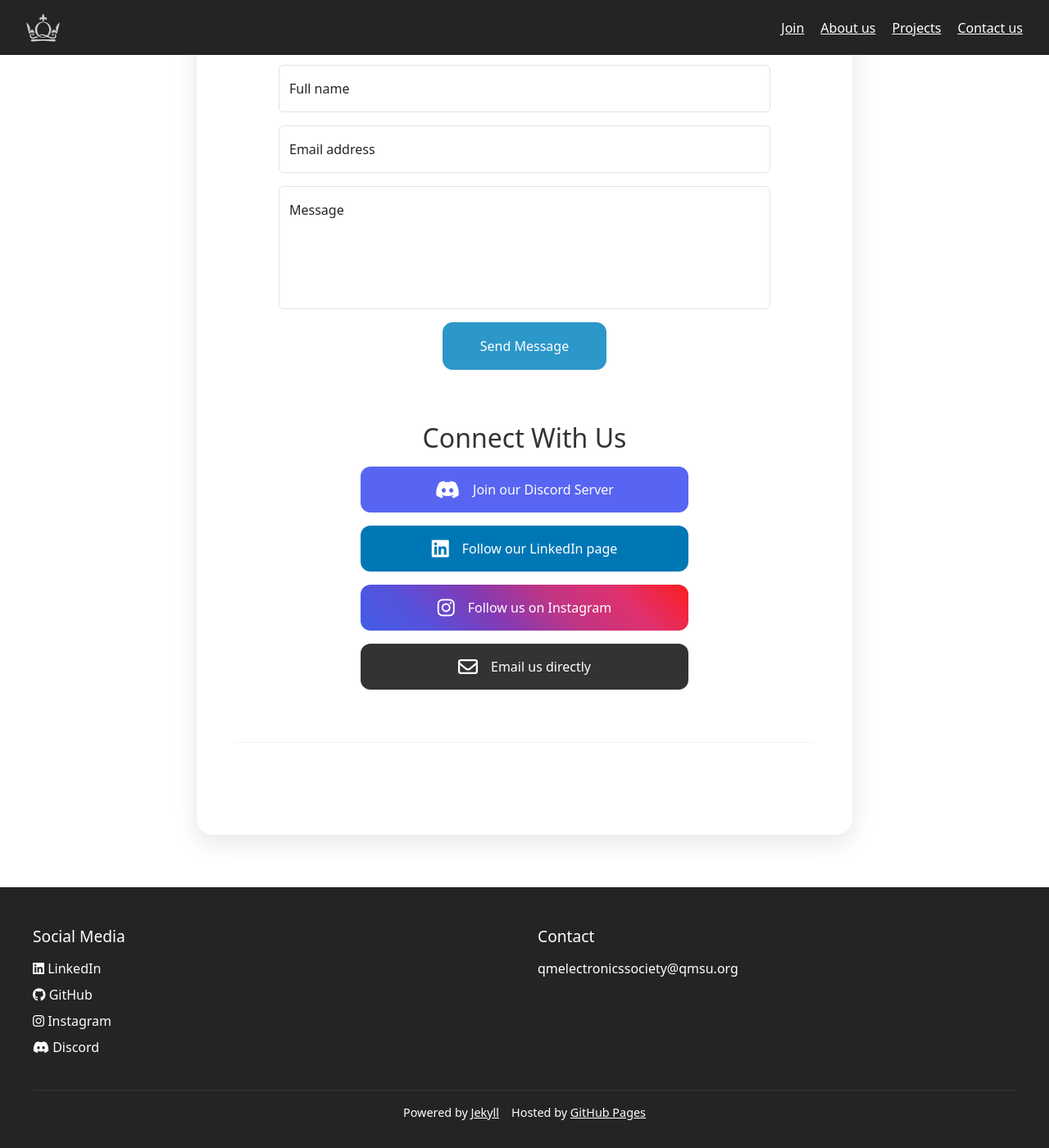
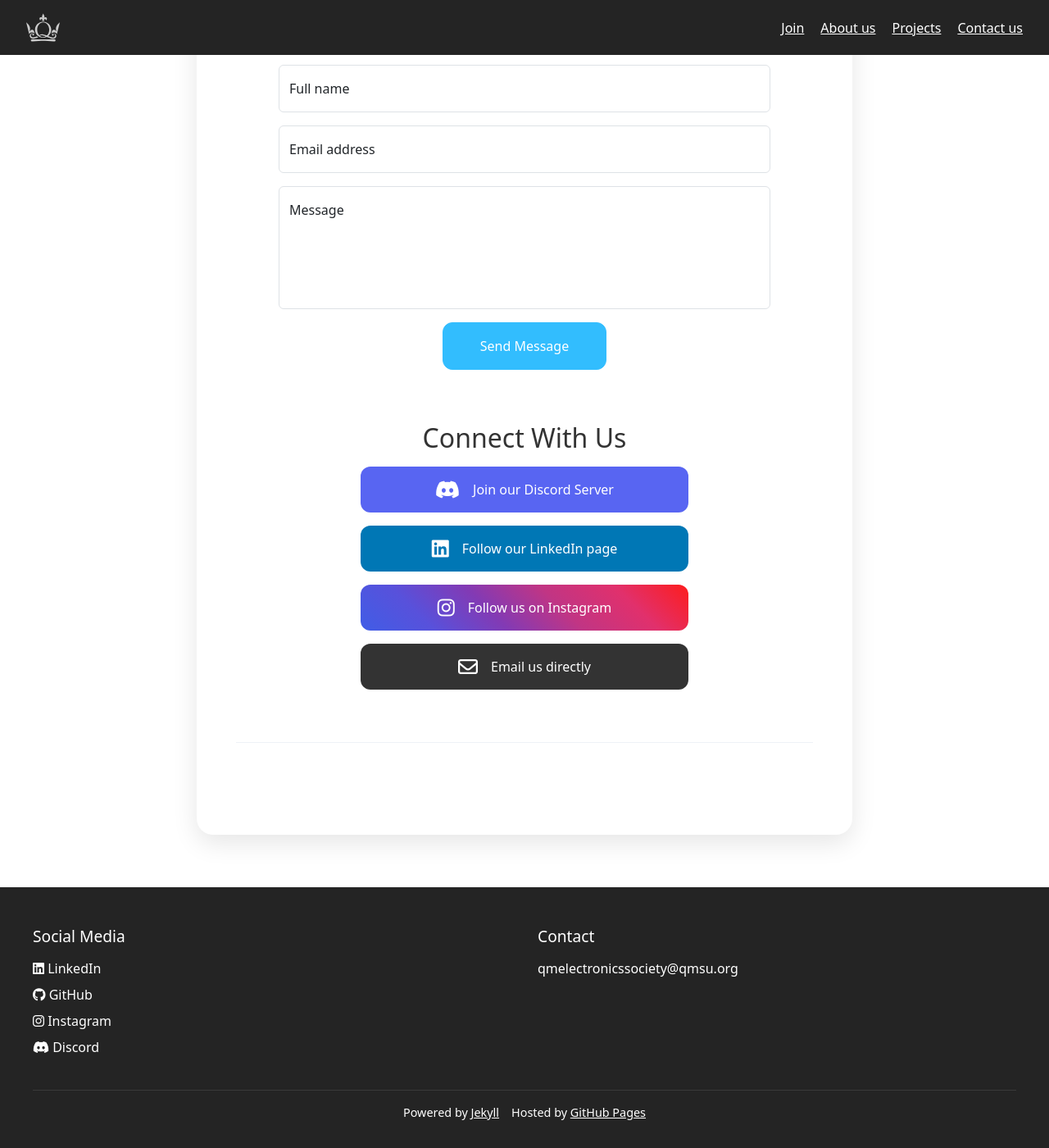
Before and after one commit to Queen-Mary-Electronics-Society/Queen-Mary-Electronics-Society.github.io, a Jekyll site: the page built from docs/contact.html, in a window 1280 px wide and 1400 px high, scrolled down 176 px. Shown: the whole window at 82% size. Built offline with Jekyll 4.4.1, drawn with Linux system fonts in a browser that asks for light colours.

Commit message:
removed distinction between accent-light and accent-color

```diff
--- a/docs/styles/base.css
+++ b/docs/styles/base.css
@@ -1,7 +1,6 @@
 /* Global Styles */
 :root {
-  --blue-light: #32bdfe;
-  --blue: #2c97c9;
+  --blue: #32bdfe;
   --blue-dim: #0079b0;
   --green: #0eca33;
   --green-dim: #086219;
@@ -9,7 +8,6 @@
   --red-dim: #af3f23;
 
   --accent-color: var(--blue);
-  --accent-selected: var(--blue-light);
   --accent-dark: var(--blue-dim);
 
   --text-color: #000;
@@ -54,7 +52,7 @@
 }
 
 .black-button:hover{
-  color: var(--accent-selected);
+  color: var(--accent-color);
 }
 
 /* Header Styles */
@@ -93,7 +91,7 @@
 }
 
 .nav-links a:hover {
-  color: var(--accent-selected);
+  color: var(--accent-color);
 }
 
 /* Footer Styles */
@@ -117,7 +115,7 @@
 }
 
 footer a:hover {
-  color: var(--accent-selected);
+  color: var(--accent-color);
 }
 
 .footer-section h4 {
--- a/docs/styles/index.css
+++ b/docs/styles/index.css
@@ -148,7 +148,7 @@
 }
 
 .ongoing-label{
-  color: var(--accent-color);
+  color: var(--accent-dark);
 }
 
 .scroll-control{
@@ -239,7 +239,7 @@
 
 .cta-card.join {
   aspect-ratio: 1046/465;
-  background-color: var(--blue-light);
+  background-color: var(--blue);
 }
 
 .cta-card.sponsor {
```
